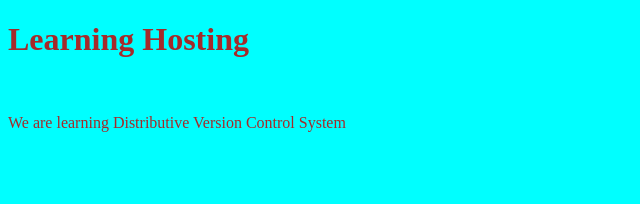
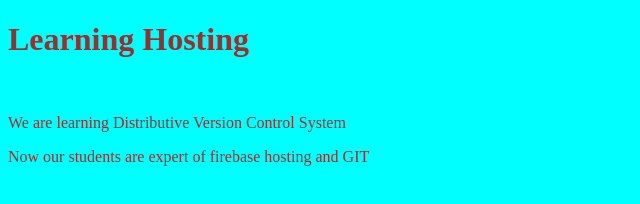
Before and after one commit to JawanTechPk/Web3Metaverse, a plain HTML site: page index.html in a window 1280 px wide. Shown: the whole page, without its empty margins (0-640 px from the left). Drawn offline with Linux system fonts and the light colour scheme.

Commit message:
Update Complete

```diff
--- a/index.html
+++ b/index.html
@@ -11,5 +11,6 @@
     <h1>Learning Hosting</h1>
     <img src="car.jpg" alt="">
     <p>We are learning Distributive Version Control System</p>
+    <p>Now our students are expert of firebase hosting and GIT</p>
 </body>
 </html>
```
